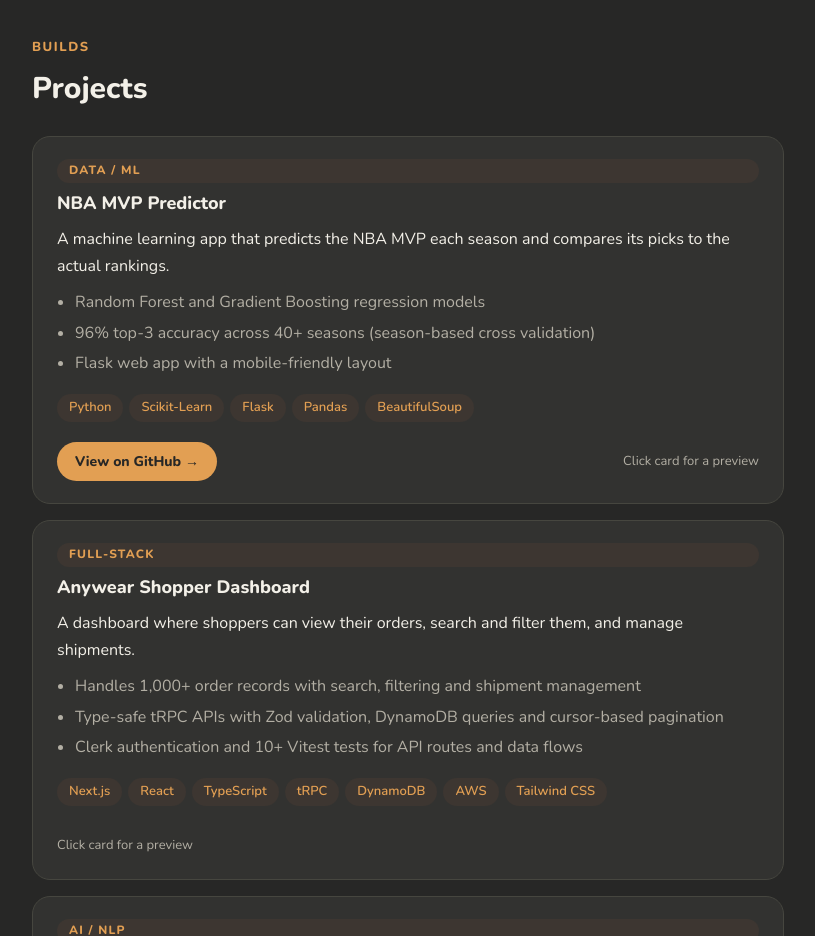
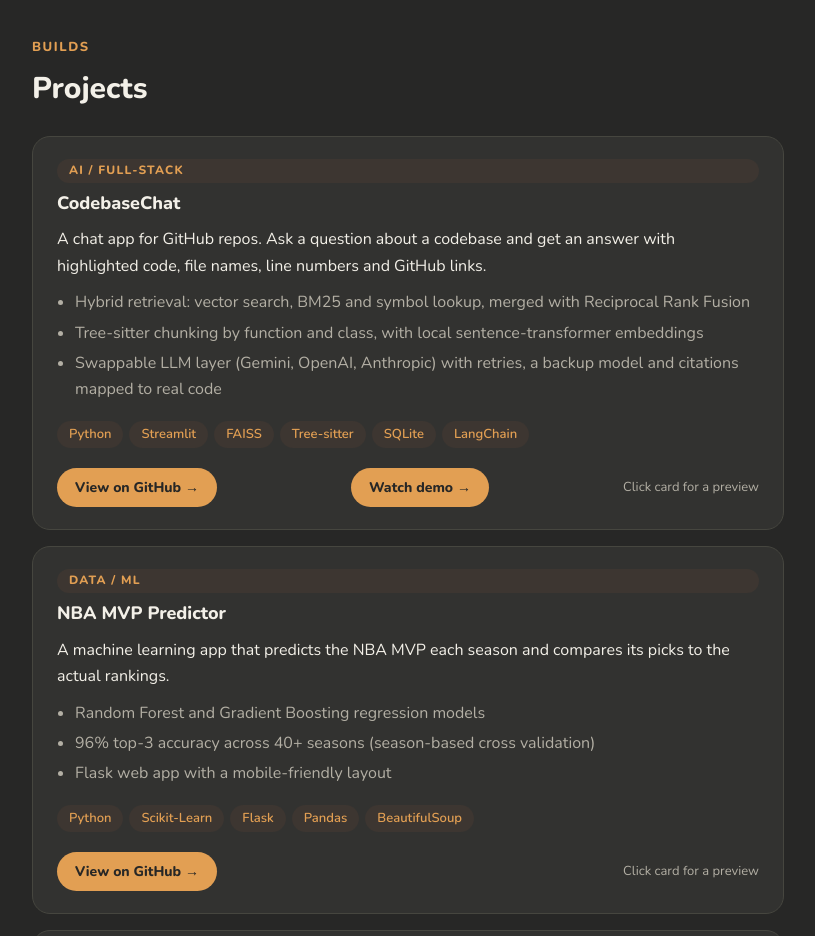
Before and after one commit to svchum/portfolio, a plain HTML site: page index.html in a window 1280 px wide. Shown: the part 1420-2356 px from the top of the page, without its empty margins (408-1223 px from the left). Drawn offline with nearby package versions, Linux system fonts and the light colour scheme.

Commit message:
update projects, resume

```diff
--- a/index.html
+++ b/index.html
@@ -111,6 +111,37 @@
       <p class="eyebrow">Builds</p>
       <h2>Projects</h2>
       <div class="card-grid project-grid">
+        <article class="project-card" tabindex="0">
+          <div class="project-inner">
+            <div class="project-face project-front">
+              <span class="card-label">AI / Full-stack</span>
+              <h3>CodebaseChat</h3>
+              <p>A chat app for GitHub repos. Ask a question about a codebase and get an answer with highlighted code, file names, line numbers and GitHub links.</p>
+              <ul>
+                <li>Hybrid retrieval: vector search, BM25 and symbol lookup, merged with Reciprocal Rank Fusion</li>
+                <li>Tree-sitter chunking by function and class, with local sentence-transformer embeddings</li>
+                <li>Swappable LLM layer (Gemini, OpenAI, Anthropic) with retries, a backup model and citations mapped to real code</li>
+              </ul>
+              <div class="tags">
+                <span>Python</span>
+                <span>Streamlit</span>
+                <span>FAISS</span>
+                <span>Tree-sitter</span>
+                <span>SQLite</span>
+                <span>LangChain</span>
+              </div>
+              <div class="project-actions">
+                <a class="button-small" href="https://github.com/svchum/codebase_rag" target="_blank" rel="noopener">View on GitHub &rarr;</a>
+                <a class="button-small" href="https://youtu.be/zqC93AGlNYY" target="_blank" rel="noopener">Watch demo &rarr;</a>
+                <span class="hint">Click card for a preview</span>
+              </div>
+            </div>
+            <div class="project-face project-back">
+              <span class="placeholder">Add images/codebasechat.png</span>
+              <img src="images/codebasechat.png" alt="Screenshot of CodebaseChat" onerror="this.remove()">
+            </div>
+          </div>
+        </article>
         <article class="project-card" tabindex="0">
           <div class="project-inner">
             <div class="project-face project-front">
```
Also changed, not shown: images/codebasechat.png (added), 1 other file.
